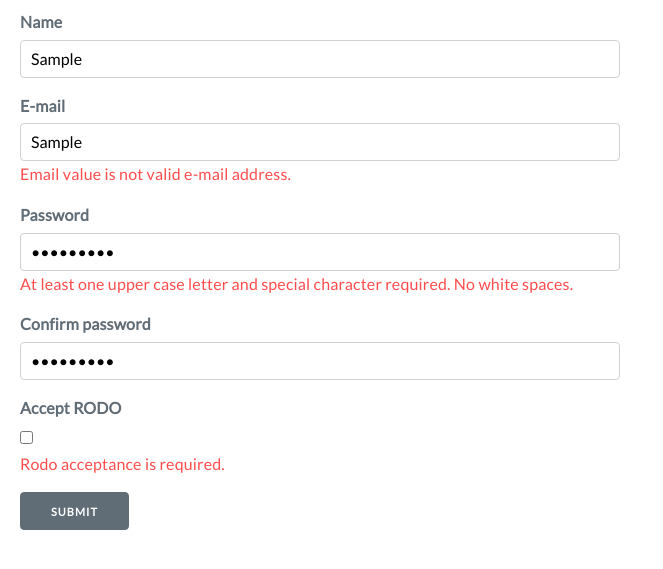
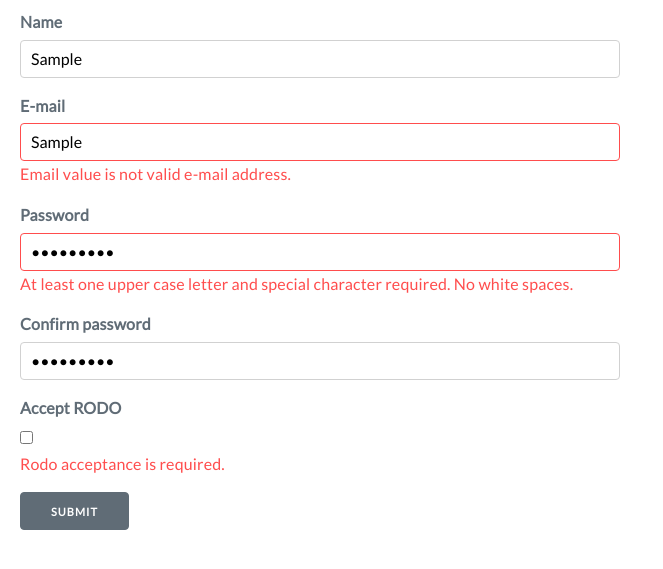
Before and after one commit to borisyelnikoff/form-validation, a website with bundled scripts: page index.html in a window 1280 px wide. Both pictures are taken after typing "Sample", "Sample", "Sample123", "Sample123" into the empty fields and a click on the button "SUBMIT". Shown: the part 171-740 px from the top of the page, without its empty margins (0-663 px from the left). Built offline with nearby package versions, Linux system fonts and the light colour scheme.

Commit message:
Add red border color for text inputs on validation fail.

```diff
--- a/src/index.js
+++ b/src/index.js
@@ -99,7 +99,7 @@ function insertErrorMessageAfter(referenceNode, message) {
   const errorElement = document.createElement("p");
   errorElement.classList.add("error");
   errorElement.innerText = message;
-  referenceNode.classList.add("m-b-0");
+  referenceNode.classList.add("m-b-0", "border-red");
   insertAfter(referenceNode, errorElement);
 }
 
@@ -114,7 +114,7 @@ function restoreUIToDefault() {
   });
 
   inputFields.forEach((input) => {
-    input.classList.remove("m-b-0");
+    input.classList.remove("m-b-0", "border-red");
   });
 }
 
--- a/styles.css
+++ b/styles.css
@@ -1,3 +1,7 @@
+:root {
+  --light-red: #ff4d4d;
+}
+
 *,
 *::after,
 *::before {
@@ -35,8 +39,12 @@ h3 {
   margin-bottom: 0;
 }
 
+input.border-red {
+  border-color: var(--light-red);
+}
+
 .error {
   margin: 0 0 1.5rem 0;
   font-weight: 500;
-  color: #ff4d4d;
+  color: var(--light-red);
 }
```
